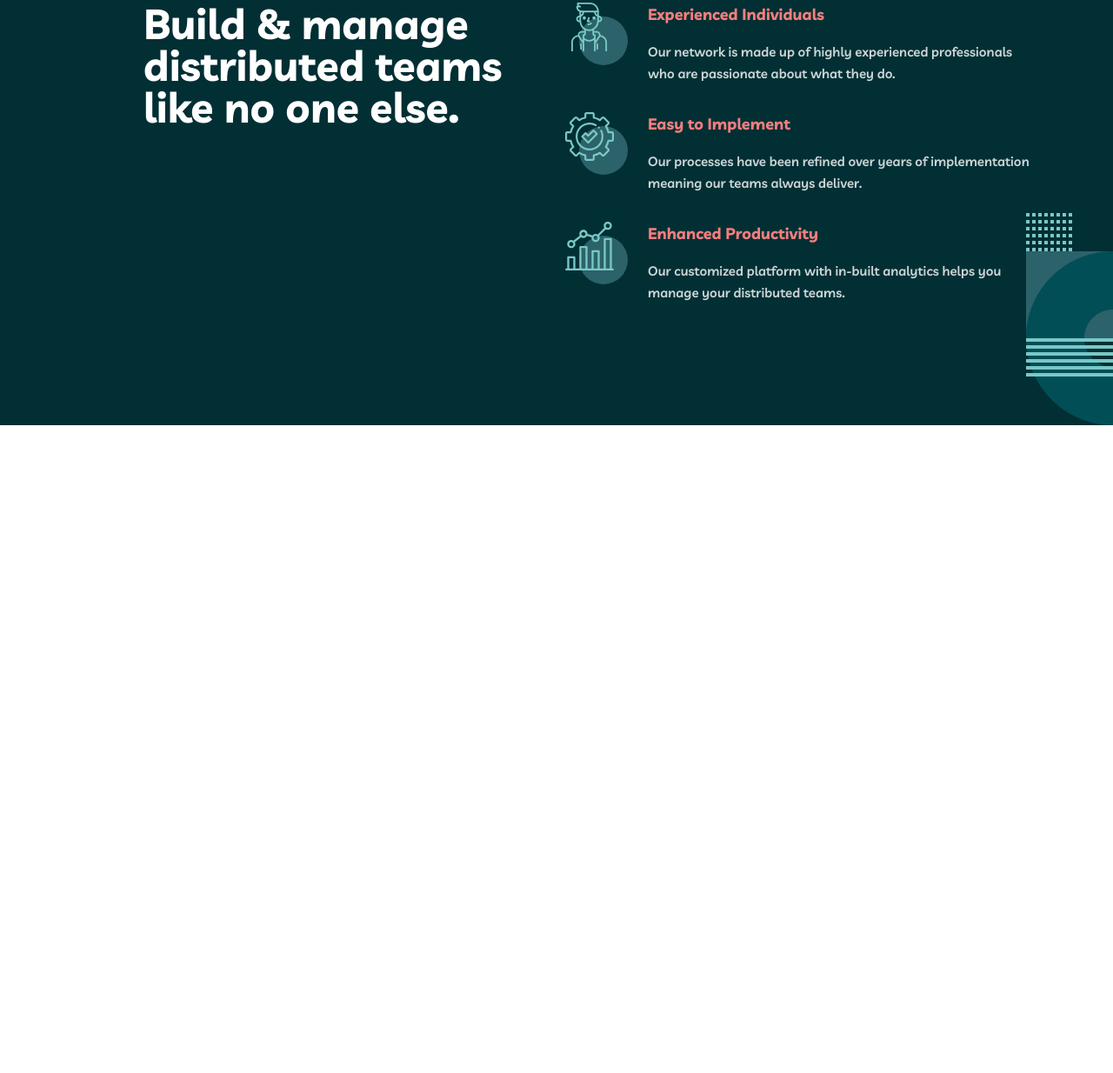
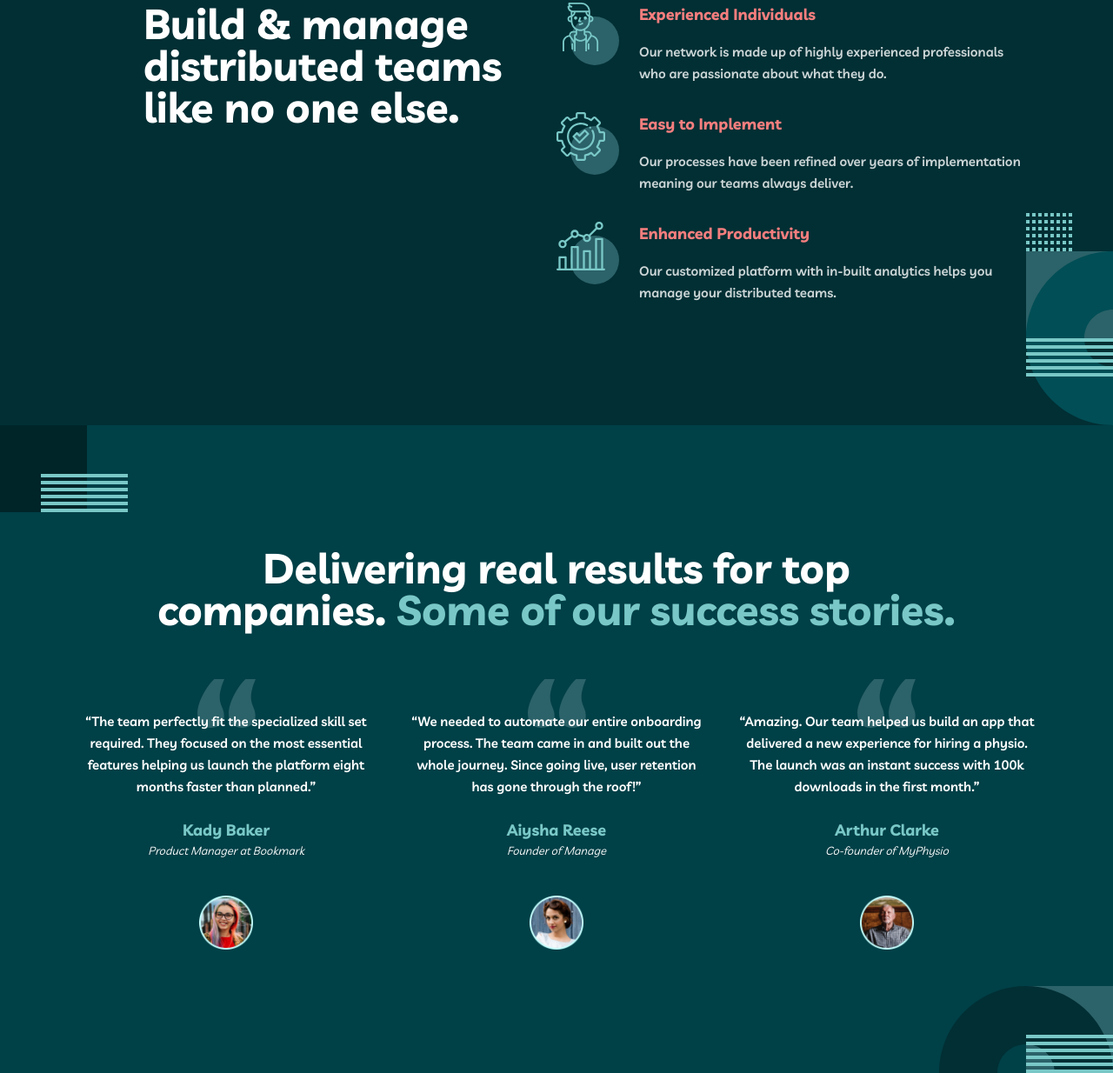
Before and after one commit to A11MA/EXPENDABLES, a plain HTML site: page index.html in a window 1280 px wide. Shown: the part 327-1561 px from the top of the page at 87% size. Before the commit the page ends 816 px from the top, so only its background shows below. Drawn offline with Linux system fonts and the light colour scheme.

Commit message:
Implement feature ARTICLE-2 as per task SCRUM-12

```diff
--- a/css/style_home.css
+++ b/css/style_home.css
@@ -24,8 +24,8 @@ div {
     margin-left: 10.3125rem;
     margin-top: 12.375rem;
     padding: 0;
-    height: 9rem;
-    width: 27.813rem;
+    height: 144px;
+    width: 445px;
     position: relative;
     float: left;
     /* border: 1px solid blue; */
@@ -34,16 +34,15 @@ div {
 .ar1-left-h2::before { /* juostele prie h2 teksto*/
     content: '';
     position: absolute;
-    top: -3.625rem; /* atstumas i virsu nuo "build" zodzio*/
+    top: -58px; /* atstumas i virsu nuo "build" zodzio*/
     left: 0;
-    width: 3.125rem;
-    height: 0.25rem;
+    width: 50px;
+    height: 4px;
     background-color: var(--light-coral);
 }
 
 .ar1-right-container {/*konteineris desines puses elementams*/
     margin-top: 12.375rem;
-    padding-left: 0.625rem;
     float: right;
     width: 50%;
     height: 100%;
@@ -71,14 +70,14 @@ div {
 
 .text-content { /* h3 ir p teksto nustatymai*/
     display: flex;
-    width: 27.813rem;
-    height: 5.875rem;
+    width: 445px;
+    height: 94px;
     flex-direction: column;
     justify-content: center;
     align-items: flex-start;
-    gap: 1rem;
+    gap: 16px;
     flex-shrink: 0;
-    margin-bottom: 2rem;
+    margin-bottom: 32px;
 }
 
 .home-article-1 h3 {
@@ -89,6 +88,83 @@ div {
     /* border: 1px solid red; */
     opacity: 0.8;
  }
+
+ /* ------------------ article 2 sekcija -----------------------*/
+.home-article-2 {
+    margin: 0 auto;
+    background-color: var(--deep-jungle-green);
+    width: 100%;
+    min-height: 46.56rem;
+    overflow: hidden;
+    position: relative;   /* reikalingas background icon'ui */
+    display: flex;
+    flex-direction: column;    /* Stack children vertically */
+    align-items: center;       /* Center children horizontally */
+    padding-top: 8.75rem;
+}
+
+.ar2-h2 {
+    height: 6rem;
+    width: 58.25rem;
+    text-align: center;
+    /* border: 1px solid red; */
+}
+
+.ar2-span {
+    color: var(--rapture-blue);
+}
+
+.ar2-cards-container {
+    display: flex;
+    gap: 1.88rem;
+    margin-top: 3.5rem;
+}
+
+.ar2-card {
+    width: 21.87rem;
+    text-align: center;
+}
+
+.ar2-quote-mark {
+    width: 4.1875rem;
+    height: 3.5rem;
+    flex-shrink: 0;
+    margin-bottom: -1.5rem;
+}
+
+.ar2-parahraph-style{
+    margin-bottom: 1.5rem;
+}
+
+.ar2-last-name{
+    color: var(--rapture-blue);
+}
+
+.ar2-title { /* tokio srifto nera pre-defined */
+    font-size: 0.8125rem;
+    font-style: italic;
+    font-weight: 500;
+    line-height: 1.125rem; /* 138.462% */
+}
+
+.ar2-avatar {
+    margin-top: 2.69rem;
+    width: 3.87rem;
+    height: 3.88rem;
+
+}
+
+.ar2-circle-bg-decoration {
+    position: absolute;
+    bottom: 0;
+    right: 0;
+}
+
+.ar2-square-bg-decoration {
+    position: absolute;
+    top: 0;
+    left: 0;
+}
 
 /* Add media query for smaller screens */
 @media screen and (max-width: 1240px) {
--- a/index.html
+++ b/index.html
@@ -55,6 +55,36 @@
             <img class="ar1-background-decoration" src="images/background.decoration.svg" alt="decorative background element">
         </div>
     </article>
+    <article class="home-article-2">
+      <div class="ar2-heading-container">
+          <h2 class="ar2-h2 h2-font">Delivering real results for top companies. <span class="ar2-span">Some of our success stories.</span></h2>
+      </div>
+      <div class="ar2-cards-container">
+          <div class="ar2-card">
+              <img class="ar2-quote-mark" src="images/quote-mark.svg" alt="decorative quote mark">
+              <p class="ar2-parahraph-style body2-font"> “The team perfectly fit the specialized skill set required. They focused on the most essential features helping us launch the platform eight months faster than planned.”</p>
+              <h3 class="ar2-last-name h3-font">Kady Baker</h3>
+              <h6 class="ar2-title">Product Manager at Bookmark</h6>
+              <img class="ar2-avatar" src="images/kady_Oval.png" alt="person image">
+          </div>
+          <div class="ar2-card">
+              <img class="ar2-quote-mark" src="images/quote-mark.svg" alt="decorative quote mark">
+             <p class="ar2-parahraph-style body2-font">“We needed to automate our entire onboarding process. The team came in and built out the whole journey. Since going live, user retention has gone through the roof!”</p>
+             <h3 class="ar2-last-name h3-font">Aiysha Reese</h3>
+             <h6 class="ar2-title">Founder of Manage</h6>
+             <img class="ar2-avatar" src="images/aiysha_Oval.png" alt="image of Aiysha">
+          </div>
+          <div class="ar2-card">
+              <img class="ar2-quote-mark" src="images/quote-mark.svg" alt="decorative quote mark">
+             <p class="ar2-parahraph-style body2-font">“Amazing. Our team helped us build an app that delivered a new experience for hiring a physio. The launch was an instant success with 100k downloads in the first month.”</p>
+             <h3 class="ar2-last-name h3-font">Arthur Clarke</h3>
+             <h6 class="ar2-title">Co-founder of MyPhysio</h6>
+             <img class="ar2-avatar" src="images/artur_Oval.png" alt="Arthur Clarke">
+          </div>
+      </div>
+      <img class="ar2-circle-bg-decoration" src="images/ar2-circle-bg-decoration.svg" alt="circle background decoration">
+      <img class="ar2-square-bg-decoration" src="images/ar2-square-bg-decoration.svg" alt="square background decoration">
+  </article>
 
     <script src="js/nav_bar.js"></script>
   </body>
```
Also changed, not shown: images/aiysha_Oval.png (added), images/ar2-circle-bg-decoration.svg (added), images/ar2-square-bg-decoration.svg (added), images/artur_Oval.png (added), images/kady_Oval.png (added), images/quote-mark.svg (added).
